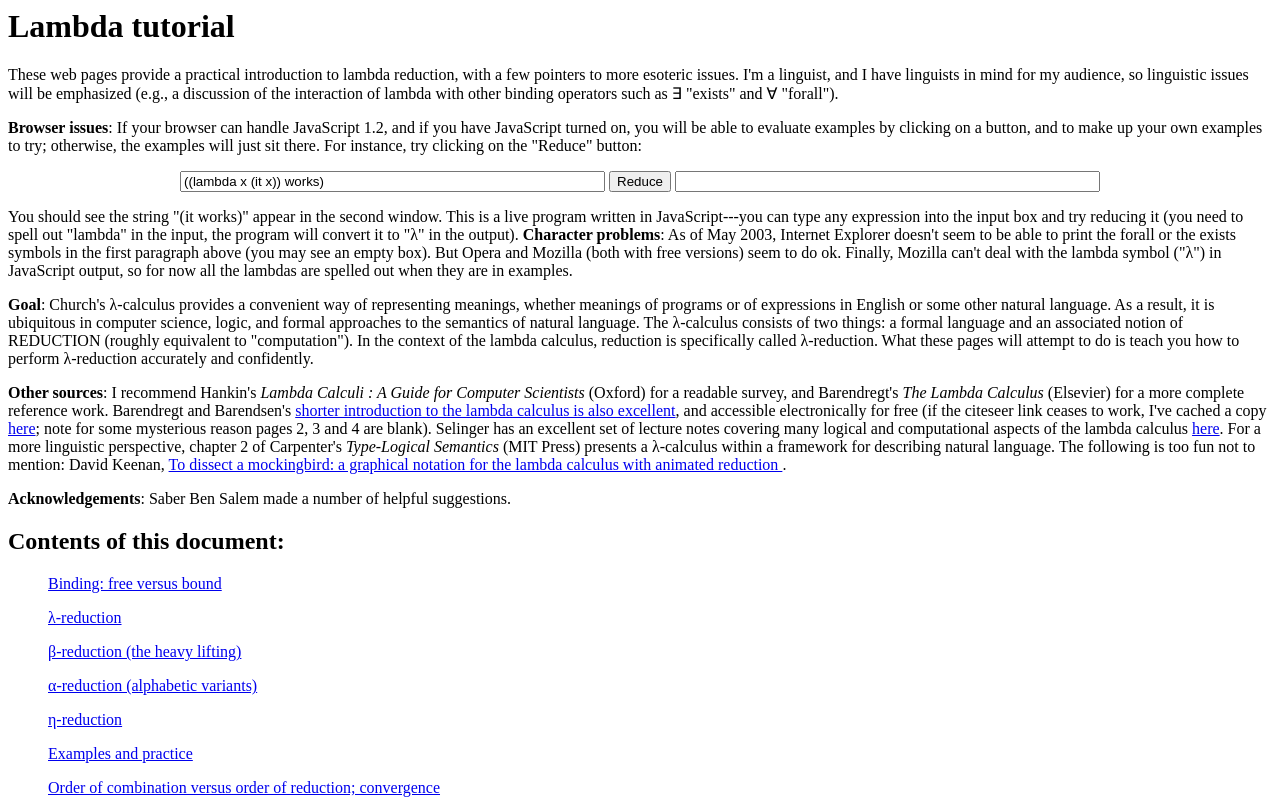
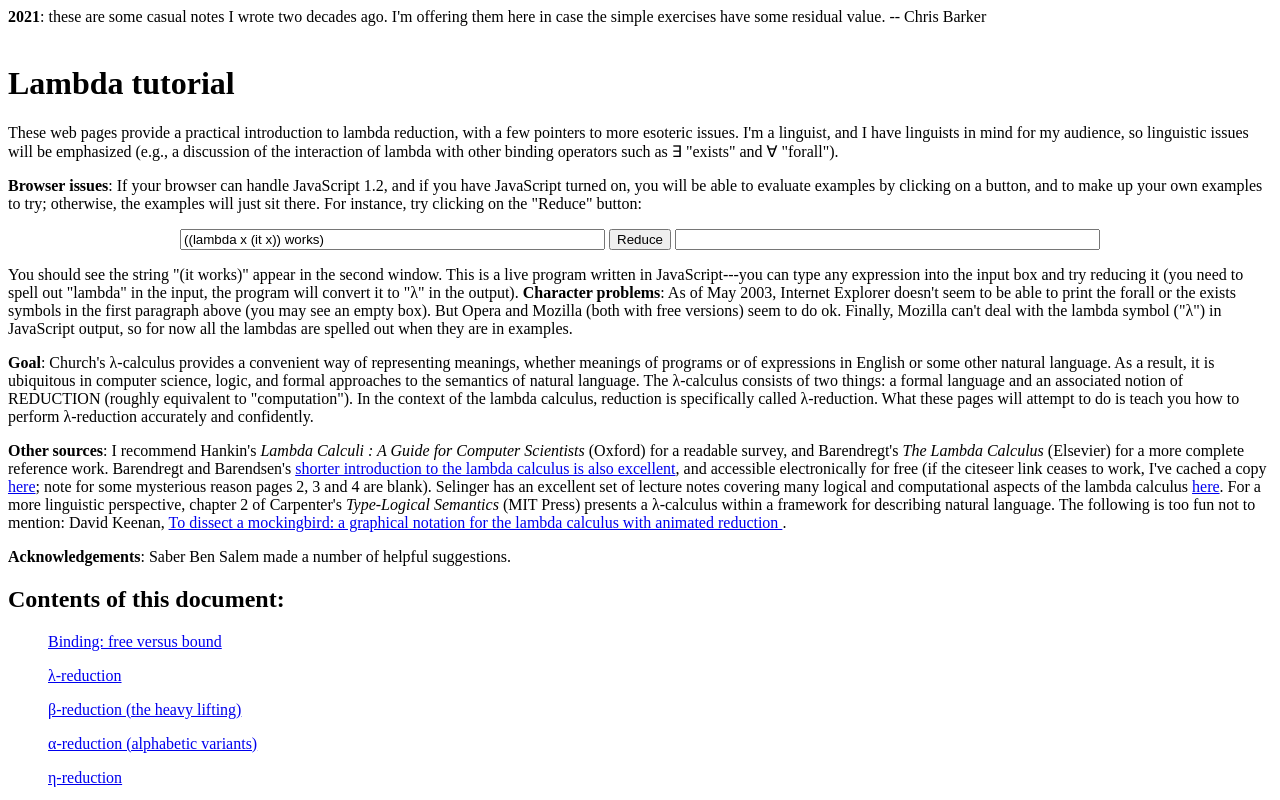
Before and after one commit to cb125/cb125.github.io, a plain HTML site: page lambda.html in a window 1280 px wide. Shown: the top 800 px of the page. Drawn offline with Linux system fonts and the light colour scheme.

Commit message:
Update lambda.html

```diff
--- a/lambda.html
+++ b/lambda.html
@@ -4,6 +4,11 @@
 <script language=JavaScript src="lambda.js"></script>
 </head>
 <body>
+
+<b>2021</b>: these are some casual notes I wrote two decades ago.  I'm offering them here in case the simple exercises have some residual value. -- Chris Barker
+
+<br>
+<br>
 
 <h1>Lambda tutorial</h1>
 
@@ -692,6 +697,7 @@ tremendous frustration.</p>
 
 <hr>
 
+<!--
 <a name=semantics>
 <h2>The semantics of the &lambda;-operator</h2>
 
@@ -776,7 +782,7 @@ prevent accidental variable collision.  [In this implementation a
 unique object is constructed by building a promise.  Note that the
 identity of the original variable can be recovered if you ever care by
 forcing the promise.]  Line 10: recurse down the subparts of f.
-
+-->
 <p>
 <a href="ski.html">Combinatory Logic</a></ul>
 </p>
```
